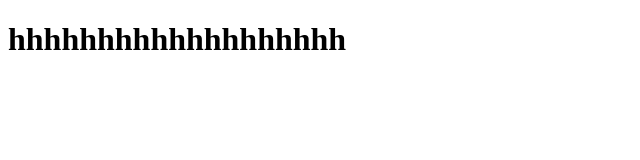
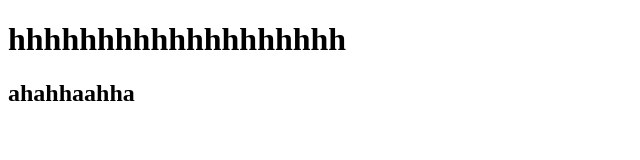
Before and after one commit to 17667411546/test0408, a plain HTML site: page index.html in a window 1280 px wide. Shown: the whole page, without its empty margins (0-640 px from the left). Drawn offline with Linux system fonts and the light colour scheme.

Commit message:
我的第二次提交

```diff
--- a/index.html
+++ b/index.html
@@ -7,5 +7,6 @@
 </head>
 <body>
     <h1>hhhhhhhhhhhhhhhhhhh</h1>
+    <h2>ahahhaahha</h2>
 </body>
 </html>
--- /dev/null
+++ b/index.js
@@ -0,0 +1 @@
+console.log(1)
```
Also changed, not shown: a.txt (added).
